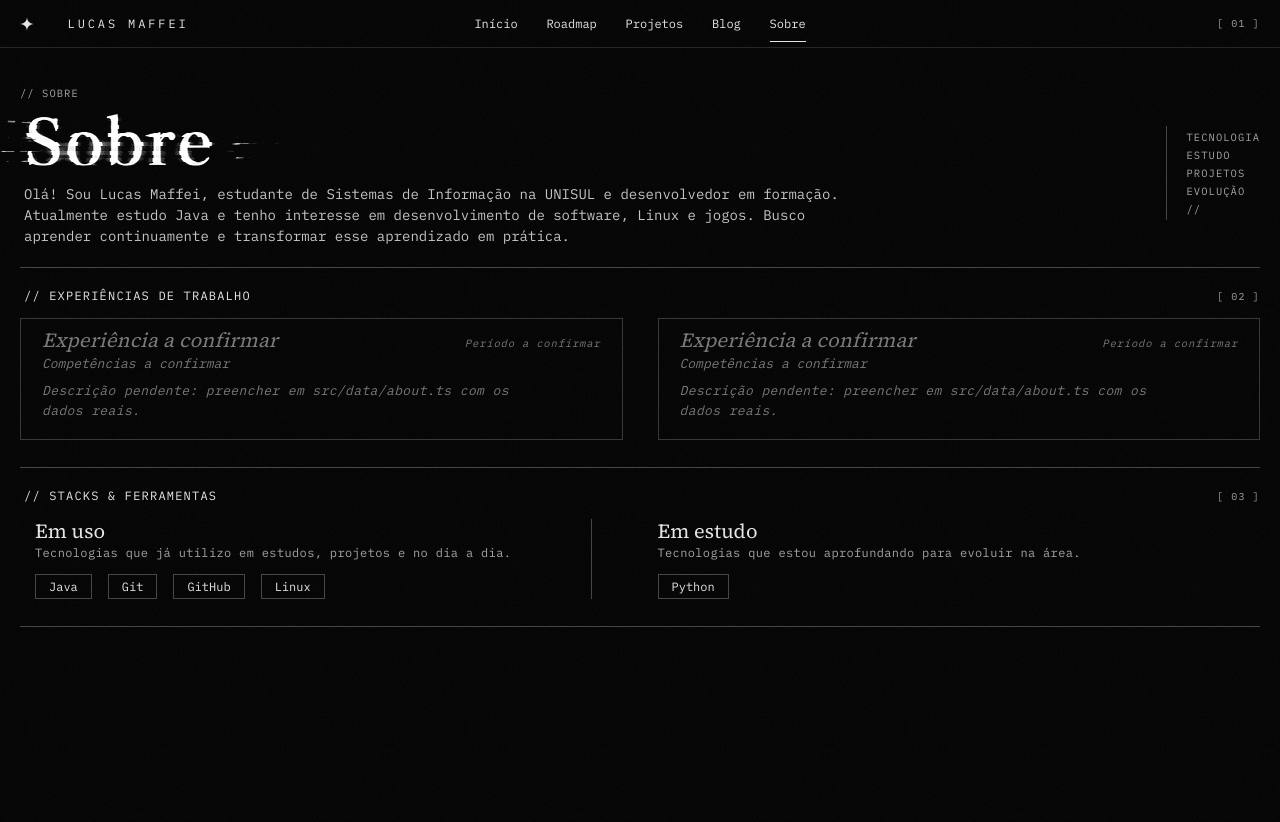
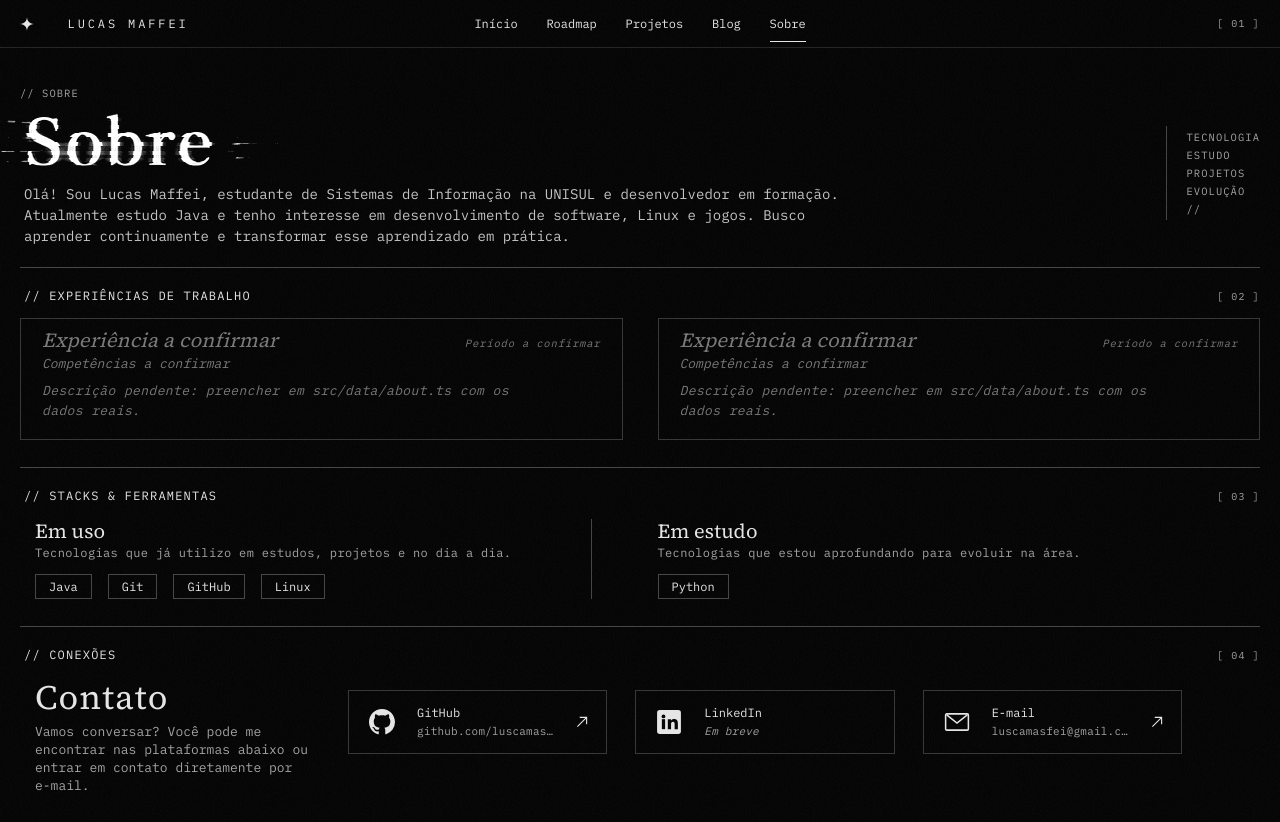
Before and after one commit to luscamasfei/masfeidev, an Astro site: page /sobre in a window 1280 px wide. Before the commit the page ends 800 px from the top, so only its background shows below. Built offline with nearby package versions, Linux system fonts and the light colour scheme; Astro itself is replaced by a stand-in of ours.

Commit message:
feat: adiciona links de contato profissional
Seção Conexões com o título Contato e três cartões com ícones monocromáticos: GitHub (abre em nova aba), LinkedIn ainda sem endereço, mostrado como "em breve" e sem link, e o e-mail público do perfil do GitHub. Ao passar o mouse, a borda clareia e a seta desliza.

```diff
--- a/src/data/about.ts
+++ b/src/data/about.ts
@@ -3,6 +3,8 @@
  * (github.com/luscamasfei); não acrescentar formação, metas ou contatos que
  * não estejam lá.
  */
+import { site } from '@/data/site';
+
 export interface Experience {
   /** Área ou cargo, por exemplo "Atendimento ao cliente". */
   title: string | null;
@@ -19,6 +21,22 @@ export interface Experience {
  * Experiências de trabalho reais, preenchidas pelo autor. Campo `null`
  * aparece na página como "a confirmar"; não preencher com suposições.
  */
+export interface ContactLink {
+  label: string;
+  icon: 'github' | 'linkedin' | 'mail';
+  /** Texto exibido no cartão; `null` mostra "em breve". */
+  handle: string | null;
+  /** Sem endereço, o cartão aparece sem link. */
+  href: string | null;
+}
+
+/* E-mail público do perfil do GitHub. LinkedIn ainda sem endereço, por decisão do autor. */
+const contacts: ContactLink[] = [
+  { label: 'GitHub', icon: 'github', handle: 'github.com/luscamasfei', href: site.github },
+  { label: 'LinkedIn', icon: 'linkedin', handle: null, href: null },
+  { label: 'E-mail', icon: 'mail', handle: 'luscamasfei@gmail.com', href: 'mailto:luscamasfei@gmail.com' },
+];
+
 const experiences: Experience[] = [
   { title: null, period: null, skills: [], description: null },
   { title: null, period: null, skills: [], description: null },
@@ -49,4 +67,9 @@ export const about = {
       items: ['Python'],
     },
   ],
+  contact: {
+    title: 'Contato',
+    description: 'Vamos conversar? Você pode me encontrar nas plataformas abaixo ou entrar em contato diretamente por e-mail.',
+    links: contacts,
+  },
 } as const;
--- a/src/pages/sobre.astro
+++ b/src/pages/sobre.astro
@@ -62,6 +62,66 @@ import { about } from '@/data/about';
             <ul class="stack__tags">{group.items.map((item) => <li>{item}</li>)}</ul>
           </div>
         ))}
+      </div>
+    </section>
+
+    <section class="block block--last" aria-labelledby="contact-title">
+      <p class="block__head" aria-hidden="true">
+        <span>// Conexões</span>
+        <span class="section-index">[ 04 ]</span>
+      </p>
+      <div class="contact">
+        <div>
+          <h2 id="contact-title" class="contact__title">{about.contact.title}</h2>
+          <p class="contact__description">{about.contact.description}</p>
+        </div>
+        <ul class="contact__links">
+          {about.contact.links.map((link) => {
+            const external = link.href?.startsWith('http');
+            const Card = link.href ? 'a' : 'div';
+            return (
+              <li>
+                <Card
+                  class="link"
+                  href={link.href ?? undefined}
+                  {...(external && { target: '_blank', rel: 'me noopener noreferrer' })}
+                >
+                  <svg class="link__icon" width="26" height="26" viewBox="0 0 24 24" aria-hidden="true">
+                    {link.icon === 'github' && (
+                      <path transform="scale(1.5)" fill="currentColor" d="M8 0C3.58 0 0 3.58 0 8c0 3.54 2.29 6.53 5.47 7.59.4.07.55-.17.55-.38 0-.19-.01-.82-.01-1.49-2.01.37-2.53-.49-2.69-.94-.09-.23-.48-.94-.82-1.13-.28-.15-.68-.52-.01-.53.63-.01 1.08.58 1.23.82.72 1.21 1.87.87 2.33.66.07-.52.28-.87.51-1.07-1.78-.2-3.64-.89-3.64-3.95 0-.87.31-1.59.82-2.15-.08-.2-.36-1.02.08-2.12 0 0 .67-.21 2.2.82.64-.18 1.32-.27 2-.27.68 0 1.36.09 2 .27 1.53-1.04 2.2-.82 2.2-.82.44 1.1.16 1.92.08 2.12.51.56.82 1.27.82 2.15 0 3.07-1.87 3.75-3.65 3.95.29.25.54.73.54 1.48 0 1.07-.01 1.93-.01 2.2 0 .21.15.46.55.38A8.013 8.013 0 0 0 16 8c0-4.42-3.58-8-8-8z" />
+                    )}
+                    {link.icon === 'linkedin' && (
+                      <>
+                        <rect x="1" y="1" width="22" height="22" rx="2.5" fill="currentColor" />
+                        <g fill="var(--color-void)">
+                          <circle cx="6.9" cy="6.9" r="1.75" />
+                          <rect x="5.4" y="9.4" width="3" height="9.2" />
+                          <path d="M10.9 9.4h2.9v1.3c.5-.9 1.6-1.5 3-1.5 2.6 0 3.4 1.6 3.4 4.1v5.3h-3v-4.7c0-1.2-.3-2.1-1.5-2.1s-1.8.9-1.8 2.1v4.7h-3z" />
+                        </g>
+                      </>
+                    )}
+                    {link.icon === 'mail' && (
+                      <g fill="none" stroke="currentColor" stroke-width="1.4">
+                        <rect x="1.5" y="4.5" width="21" height="15" rx="1" />
+                        <path d="m2.5 5.5 9.5 7.5 9.5-7.5" />
+                      </g>
+                    )}
+                  </svg>
+                  <span class="link__text">
+                    <span class="link__label">{link.label}</span>
+                    <span class:list={['link__handle', { pending: !link.handle }]}>{link.handle ?? 'Em breve'}</span>
+                    {external && <span class="sr-only">(abre em nova aba)</span>}
+                  </span>
+                  {link.href && (
+                    <svg class="link__arrow" width="12" height="12" viewBox="0 0 13 13" aria-hidden="true">
+                      <path d="M1.5 11.5 11 2M4 1.5h7.5V9" fill="none" stroke="currentColor" stroke-width="1.2" />
+                    </svg>
+                  )}
+                </Card>
+              </li>
+            );
+          })}
+        </ul>
       </div>
     </section>
   </section>
@@ -284,9 +344,133 @@ import { about } from '@/data/about';
     color: var(--color-paper);
   }
 
+  .block--last {
+    border-bottom: 0;
+  }
+
+  /*
+   * "Contato" numa coluna de 300 px e três cartões iguais à direita; na
+   * referência os cartões param 78 px antes da borda do container.
+   */
+  .contact {
+    display: grid;
+    grid-template-columns: 17.8125rem minmax(0, 1fr);
+    gap: 1.5rem 1.75rem;
+    margin-top: 0.9375rem;
+    padding-left: 0.9375rem;
+  }
+
+  .contact__title {
+    font-family: var(--font-serif);
+    font-size: 2.125rem;
+    font-weight: 400;
+    letter-spacing: 0.03em;
+    line-height: 2.25rem;
+    color: var(--color-paper);
+  }
+
+  .contact__description {
+    max-width: 17.5rem;
+    margin-top: 0.5rem;
+    font-size: 0.8125rem;
+    line-height: 1.125rem;
+    color: var(--color-ash);
+  }
+
+  .contact__links {
+    display: grid;
+    grid-template-columns: repeat(3, minmax(0, 1fr));
+    gap: 0.75rem 1.75rem;
+    align-self: start;
+    margin-top: 0.6875rem;
+    padding-right: 4.875rem;
+  }
+
+  .contact__links > li {
+    display: flex;
+  }
+
+  .link {
+    flex: 1;
+    display: flex;
+    align-items: center;
+    gap: 1.375rem;
+    min-width: 0;
+    min-height: 4rem;
+    padding: 0.5rem 1.125rem 0.5rem 1.25rem;
+    border: 1px solid rgb(255 255 255 / 0.2);
+    background: var(--color-void);
+  }
+
+  a.link {
+    transition: border-color 0.2s;
+  }
+
+  a.link:hover {
+    border-color: rgb(255 255 255 / 0.5);
+  }
+
+  .link__icon {
+    flex-shrink: 0;
+    color: var(--color-paper);
+  }
+
+  .link__text {
+    display: grid;
+    flex: 1;
+    min-width: 0;
+  }
+
+  .link__label {
+    font-size: 0.75rem;
+    font-weight: 500;
+    line-height: 1.125rem;
+    color: var(--color-paper);
+  }
+
+  .link__handle {
+    overflow: hidden;
+    font-size: 0.6875rem;
+    letter-spacing: 0.02em;
+    line-height: 1.125rem;
+    text-overflow: ellipsis;
+    white-space: nowrap;
+    color: var(--color-ash);
+  }
+
+  .link__arrow {
+    flex-shrink: 0;
+    color: var(--color-paper);
+    transition: translate 0.2s var(--ease-glitch);
+  }
+
+  a.link:hover .link__arrow {
+    translate: 2px -2px;
+  }
+
+  @media (max-width: 1279px) {
+    .contact__links {
+      padding-right: 0;
+    }
+  }
+
+  @media (max-width: 1139px) {
+    .contact {
+      grid-template-columns: minmax(0, 1fr);
+    }
+  }
+
   @media (max-width: 899px) {
     .jobs,
     .stacks {
+      grid-template-columns: minmax(0, 1fr);
+    }
+
+    .contact {
+      padding-left: 0;
+    }
+
+    .contact__links {
       grid-template-columns: minmax(0, 1fr);
     }
 
```
